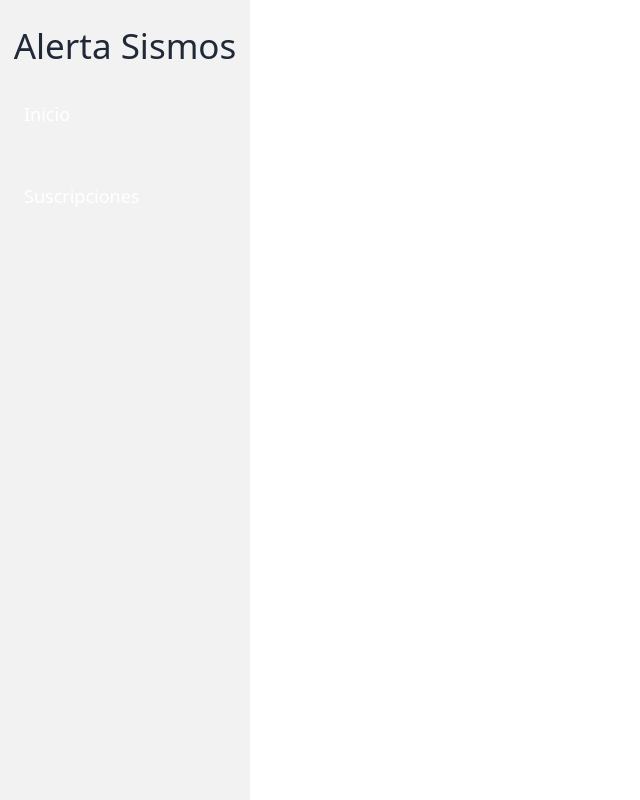
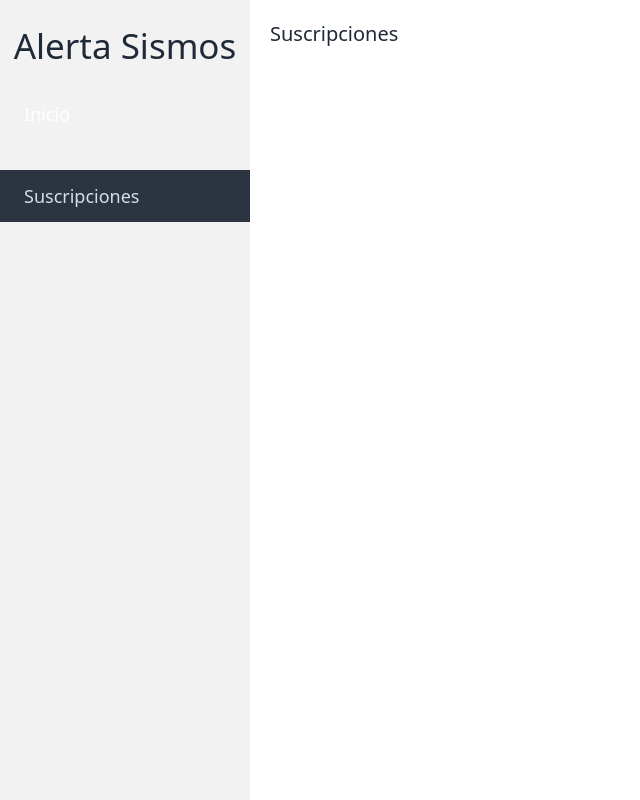
Before and after one commit to digivoro/g5-mvc, a Vue app in the folder frontend/: page /suscripciones in a window 1280 px wide. Shown: the whole page, without its empty margins (0-640 px from the left). Built offline with nearby package versions, Linux system fonts and the light colour scheme.

Commit message:
feat: agrego ruta suscripciones

```diff
--- a/frontend/src/router/index.js
+++ b/frontend/src/router/index.js
@@ -1,5 +1,4 @@
 import { createRouter, createWebHistory } from "vue-router";
-import HomeView from "../views/HomeView.vue";
 
 const router = createRouter({
   history: createWebHistory(import.meta.env.BASE_URL),
@@ -7,12 +6,13 @@ const router = createRouter({
     {
       path: "/",
       name: "home",
-      component: HomeView,
+      component: import("../views/HomeView.vue"),
     },
     {
-      path: "/about",
-      name: "about",
-      component: () => import("../views/AboutView.vue"),
+      path: "/suscripciones",
+      alias: "/subscriptions",
+      name: "subscriptions",
+      component: () => import("../views/SubscriptionsView.vue"),
     },
   ],
 });
--- a/frontend/src/views/AboutView.vue
+++ /dev/null
@@ -1,7 +0,0 @@
-<template>
-  <div class="">
-    <h1>This is an about page</h1>
-  </div>
-</template>
-
-<style></style>
--- /dev/null
+++ b/frontend/src/views/SubscriptionsView.vue
@@ -0,0 +1,5 @@
+<template>
+  <div>
+    <h1 class="text-xl">Suscripciones</h1>
+  </div>
+</template>
```
